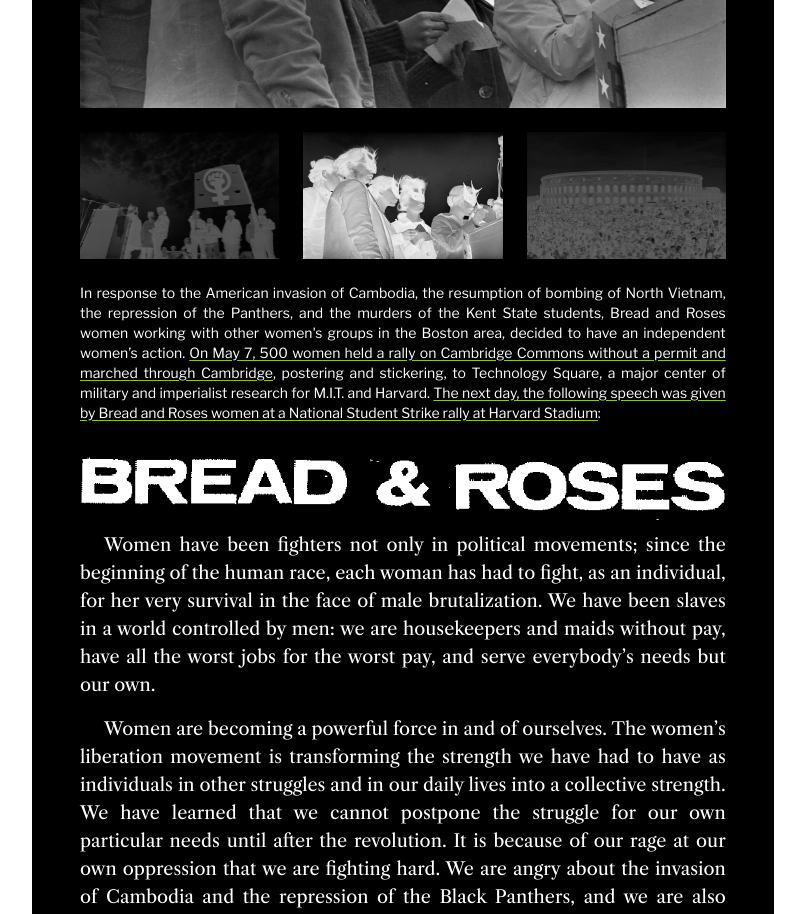
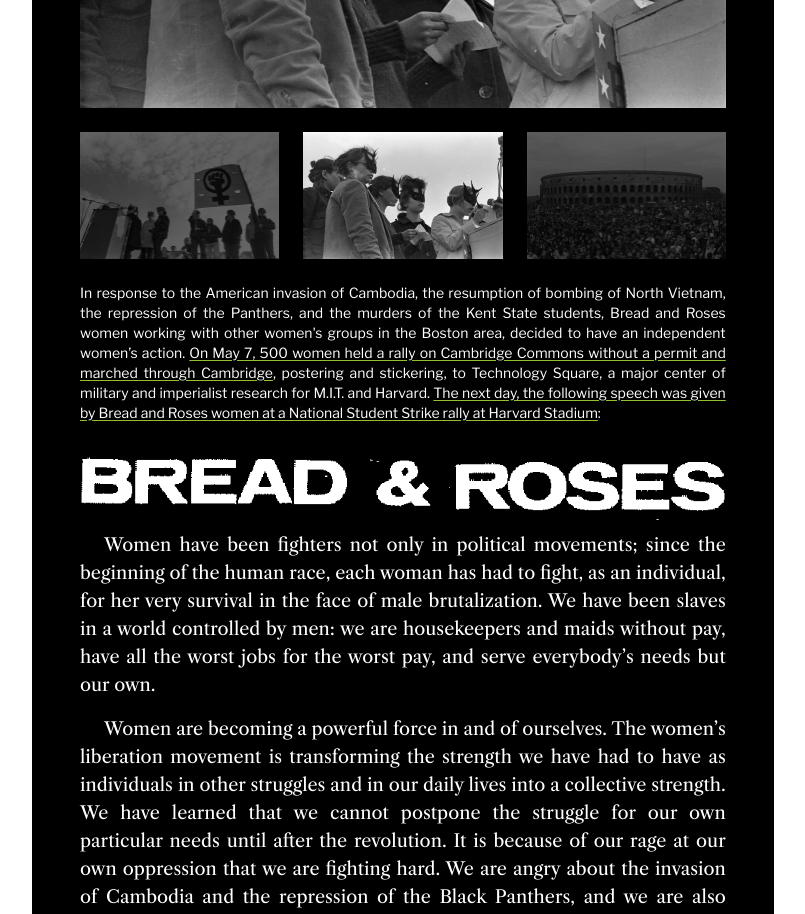
Before and after one commit to skullface/rat70, a Next.js app: page / in a window 1280 px wide. Shown: the part 1640-2554 px from the top of the page, without its empty margins (32-837 px from the left). Built offline with nearby package versions, Linux system fonts and the light colour scheme; a web font is replaced by a local one.

Commit message:
photo strip hover

```diff
--- a/src/app/components/photos.tsx
+++ b/src/app/components/photos.tsx
@@ -46,8 +46,7 @@ export function BreadAndRosesPhotos() {
               aria-label={`Show photograph ${index + 1} of ${PHOTOS.length}`}
               onClick={() => setFeaturedIndex(index)}
               className={[
-                "cursor-pointer invert",
-                selected ? "opacity-100" : "opacity-40 hover:opacity-100",
+                selected ? "opacity-100" : "cursor-zoom-in opacity-40 hover:opacity-100",
               ].join(" ")}
             >
               <Image src={photo.src} alt="" width={1600} height={1016} />
```
